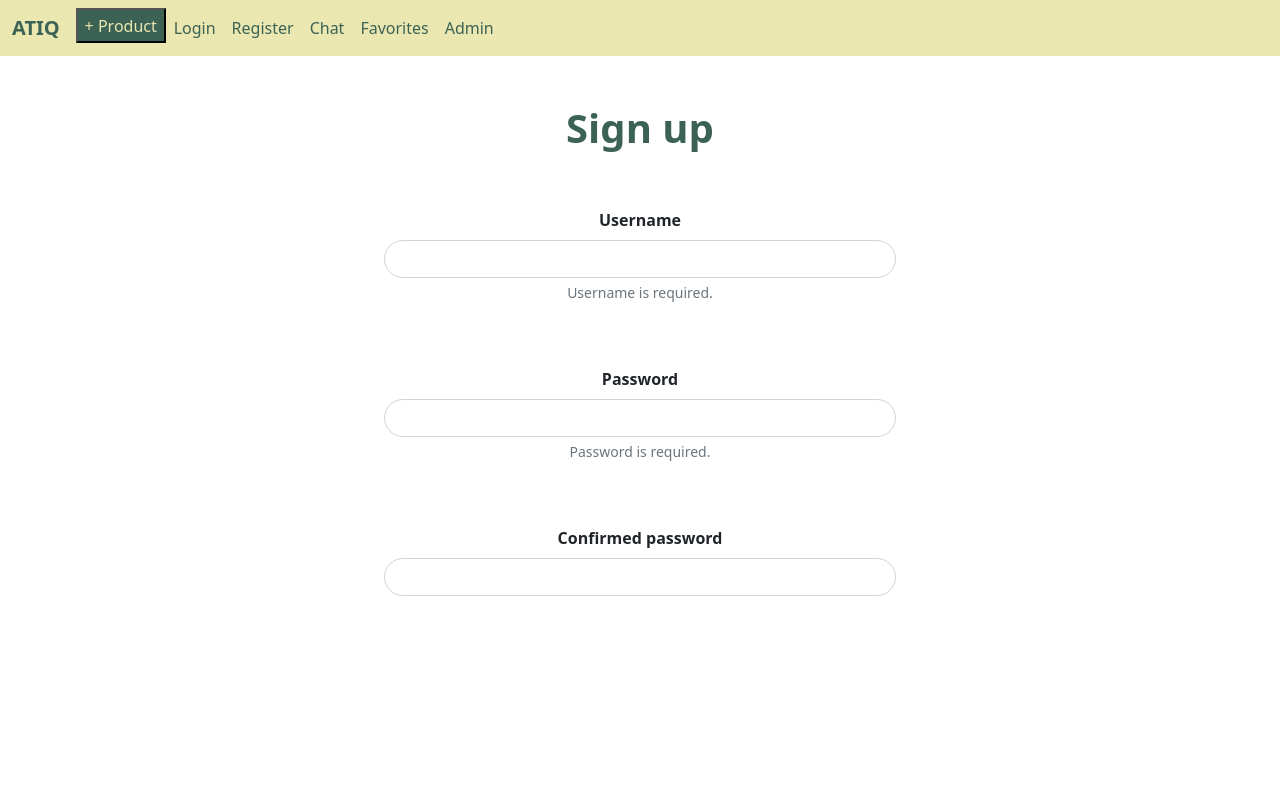
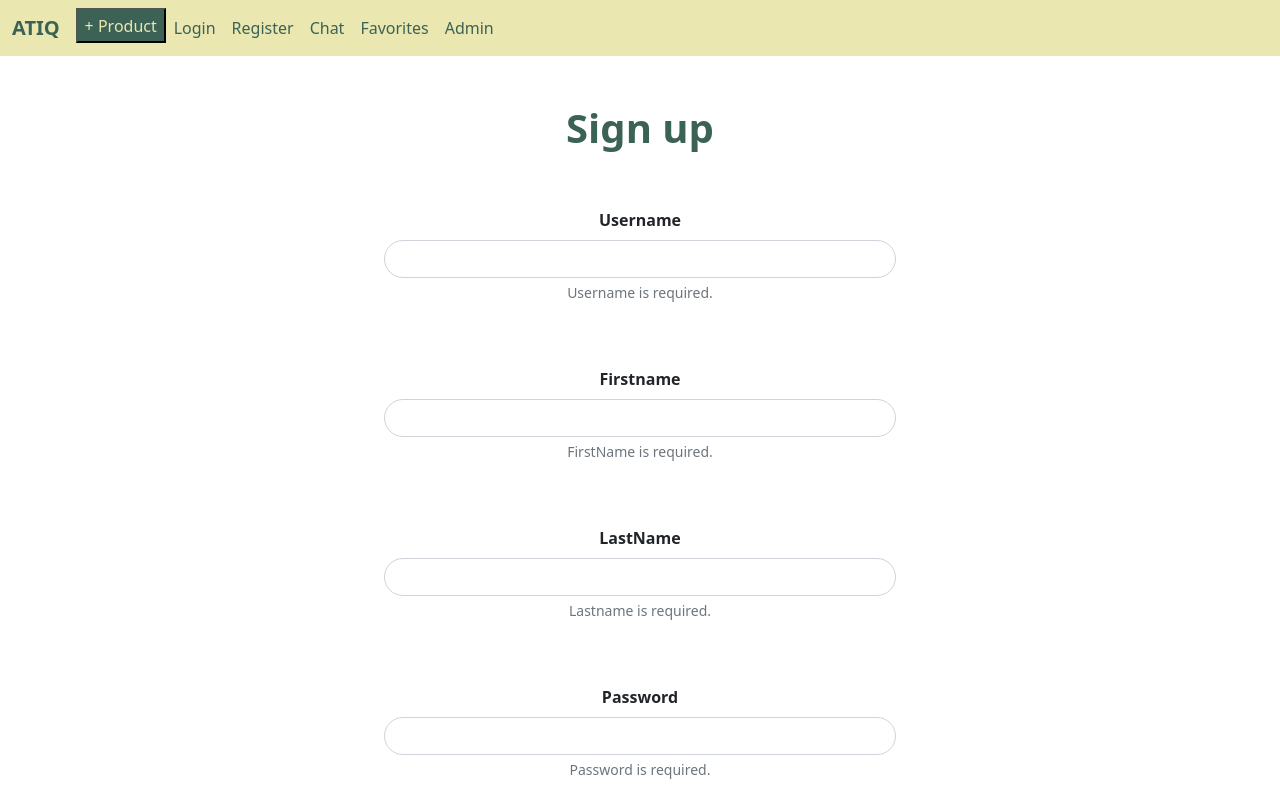
Before and after one commit to najminauca/Atiq, an Angular app in the folder client/: page /register in a window 1280 px wide. Shown: the top 800 px of the page. Built offline with nearby package versions, Linux system fonts and the light colour scheme.

Commit message:
add firstname and lastname to register page

```diff
--- a/client/src/app/components/form/form.component.html
+++ b/client/src/app/components/form/form.component.html
@@ -1,24 +1,24 @@
 <div class="form-page">
   <br>
   <div>
-    <form (ngSubmit)="onSubmit()">
+    <form (ngSubmit)="onSubmit(title, description, price, status)">
       <div class="title-input-container">
         <p class="title-input-label">Title</p>
         <span></span>
-        <textarea class="title-input-textarea" id="title_input"></textarea>
+        <textarea class="title-input-textarea" id="title_input" [(ngModel)]="title"></textarea>
       </div>
       <div class="desciption-input-container">
         <p class="desciption-input-label">Description</p>
         <span class="span-description"></span>
-        <textarea class="desciption-input-textarea" id="description_input"></textarea>
+        <textarea class="desciption-input-textarea" id="description_input" [(ngModel)]="description"></textarea>
       </div>
       <div class="price-input-container">
         <p class="price-input-label">Price</p>
         <span></span>
-        <textarea class="price-input-textarea" id="price_input"></textarea>
+        <textarea class="price-input-textarea" id="price_input" [(ngModel)]="price"></textarea>
         <select class="price-input-dropdown-select">
-          <option value="fixed price">fixed price</option>
-          <option value="negotiable">negotiable</option>
+          <option value="fixed price" (click)="setPriceStatus(false)">fixed price</option>
+          <option value="negotiable" (click)="setPriceStatus(true)">negotiable</option>
         </select>
       </div>
       <div class="price-input-container">
--- a/client/src/app/components/form/form.component.ts
+++ b/client/src/app/components/form/form.component.ts
@@ -1,4 +1,6 @@
 import {Component, Input, OnInit} from '@angular/core';
+import {lastValueFrom} from "rxjs";
+import {HttpClient} from "@angular/common/http";
 
 @Component({
   selector: 'app-form',
@@ -6,19 +8,36 @@ import {Component, Input, OnInit} from '@angular/core';
   styleUrls: ['./form.component.scss']
 })
 export class FormComponent implements OnInit {
+  @Input() title: string;
+  @Input() description: string;
+  @Input() price: number
+  @Input() status: boolean;
   selectedPicture: string | ArrayBuffer | null;
   width = 200;
   height = 100;
 
-  constructor() {
+  constructor(public http: HttpClient) {
+    this.title = ""
+    this.description = ""
+    this.price = 0.0
+    this.status = false
     this.selectedPicture = ""
   }
 
   ngOnInit(): void {
   }
 
-  onSubmit() {
+  async onSubmit(title: string, description: string, price: number, status: boolean) {
+    await lastValueFrom(this.http.post("http://localhost:3000/product/add", {
+      title,
+      description,
+      price,
+      status
+    }));
+  }
 
+  setPriceStatus(bool: boolean) {
+    this.status = bool
   }
 
   selectPicture(event: any) {
--- a/client/src/app/components/register/register.component.html
+++ b/client/src/app/components/register/register.component.html
@@ -12,6 +12,26 @@
 
       </div>
       <div *ngIf="registerForm.controls['username'].errors" id="emailHelp" class="form-text">Username is required.</div>
+    </div>
+    <div class="mb-3 pt-5 ">
+      <label for="exampleInputEmail1" class="form-label fw-bold ">Firstname</label>
+      <div class="d-flex justify-content-center">
+        <input type="text" class="form-control rounded-pill " id="firstname" aria-describedby="emailHelp" formControlName="firstname"
+               [ngClass]="{'is-invalid': registerForm.controls['firstname'].errors && registerForm.controls['firstname'].touched }"
+        >
+
+      </div>
+      <div *ngIf="registerForm.controls['firstname'].errors" id="firstnameHelp" class="form-text">FirstName is required.</div>
+    </div>
+    <div class="mb-3 pt-5 ">
+      <label for="exampleInputEmail1" class="form-label fw-bold ">LastName</label>
+      <div class="d-flex justify-content-center">
+        <input type="text" class="form-control rounded-pill " id="lastName" aria-describedby="emailHelp" formControlName="lastname"
+               [ngClass]="{'is-invalid': registerForm.controls['lastname'].errors && registerForm.controls['lastname'].touched }"
+        >
+
+      </div>
+      <div *ngIf="registerForm.controls['lastname'].errors" id="lastNameHelp" class="form-text">Lastname is required.</div>
     </div>
     <div class="mb-3 pt-5 ">
       <label for="exampleInputPassword1" class="form-label fw-bold ">Password</label>
--- a/client/src/app/components/register/register.component.ts
+++ b/client/src/app/components/register/register.component.ts
@@ -46,6 +46,8 @@ export class RegisterComponent implements OnInit {
 
     this.registerForm = new FormGroup({
       username: new FormControl(null, [Validators.required, Validators.minLength(4)]),
+      firstname: new FormControl(null, [Validators.required, Validators.minLength(0)]),
+      lastname: new FormControl(null, [Validators.required, Validators.minLength(0)]),
       password: new FormControl(null, [Validators.required, Validators.minLength(4)]),
       confirmedPassword: new FormControl(null, [Validators.required, Validators.minLength(4)])
     }, {
@@ -58,7 +60,7 @@ export class RegisterComponent implements OnInit {
     if (this.registerForm.invalid){
       return;
     }
-    this.authService.signup(this.registerForm.value.username,this.registerForm.value.password).then(data => {
+    this.authService.signup(this.registerForm.value.username, this.registerForm.value.firstname, this.registerForm.value.lastname, this.registerForm.value.password).then(data => {
       this.router.navigate(['/login'])
         .catch(error => {
         console.log('something went wrong. Please try again');
--- a/client/src/app/services/auth.service.ts
+++ b/client/src/app/services/auth.service.ts
@@ -17,12 +17,14 @@ export class AuthService {
       password
     }));
     console.log(accessToken);
-    localStorage.setItem('accessToken', accessToken.jwt);
+    sessionStorage.setItem('jwt', accessToken.jwt);
   }
 
-  async signup(username: string, password: string){
+  async signup(username: string, firstname: string, lastname: string, password: string){
     await lastValueFrom(this.http.post('http://localhost:3000/auth/signup',{
       username,
+      firstname,
+      lastname,
       password
     }));
   }
```
Also changed, not shown: 2 other files (tests, documents, lock files or other folders).
